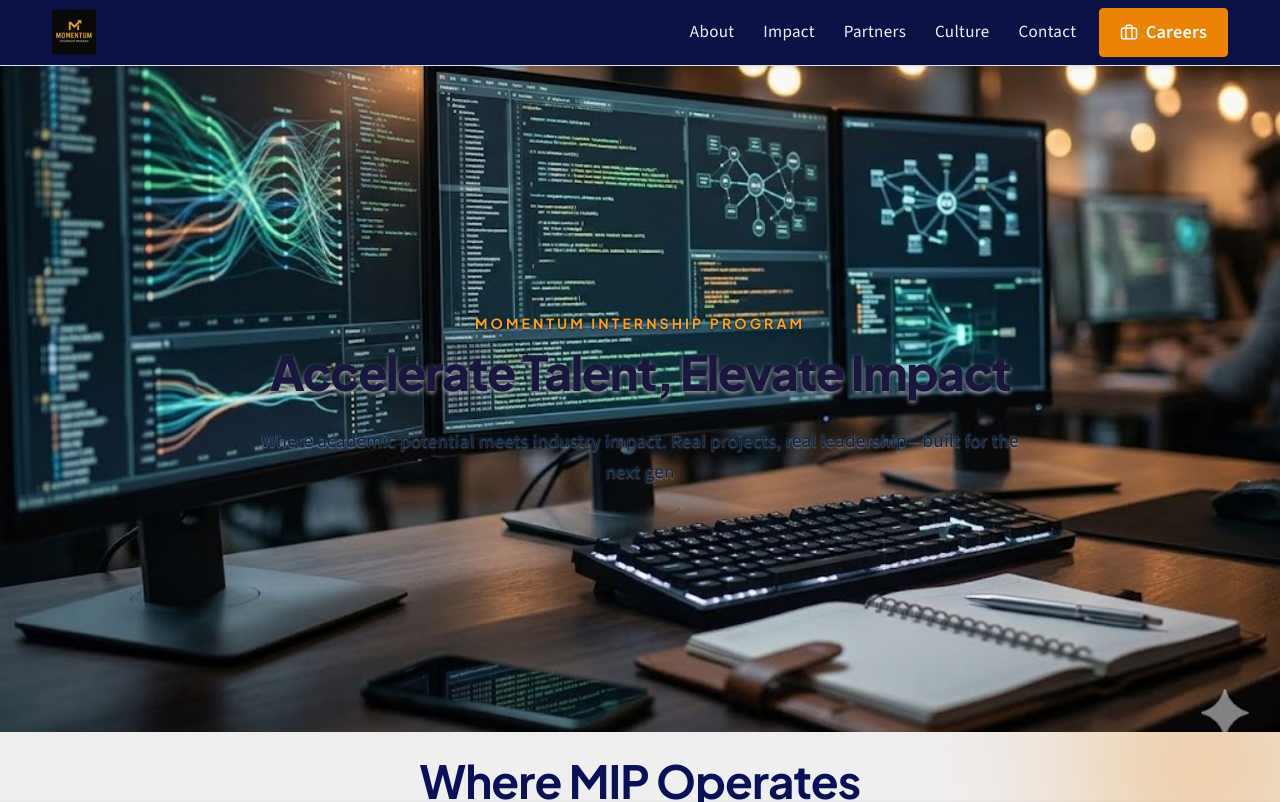
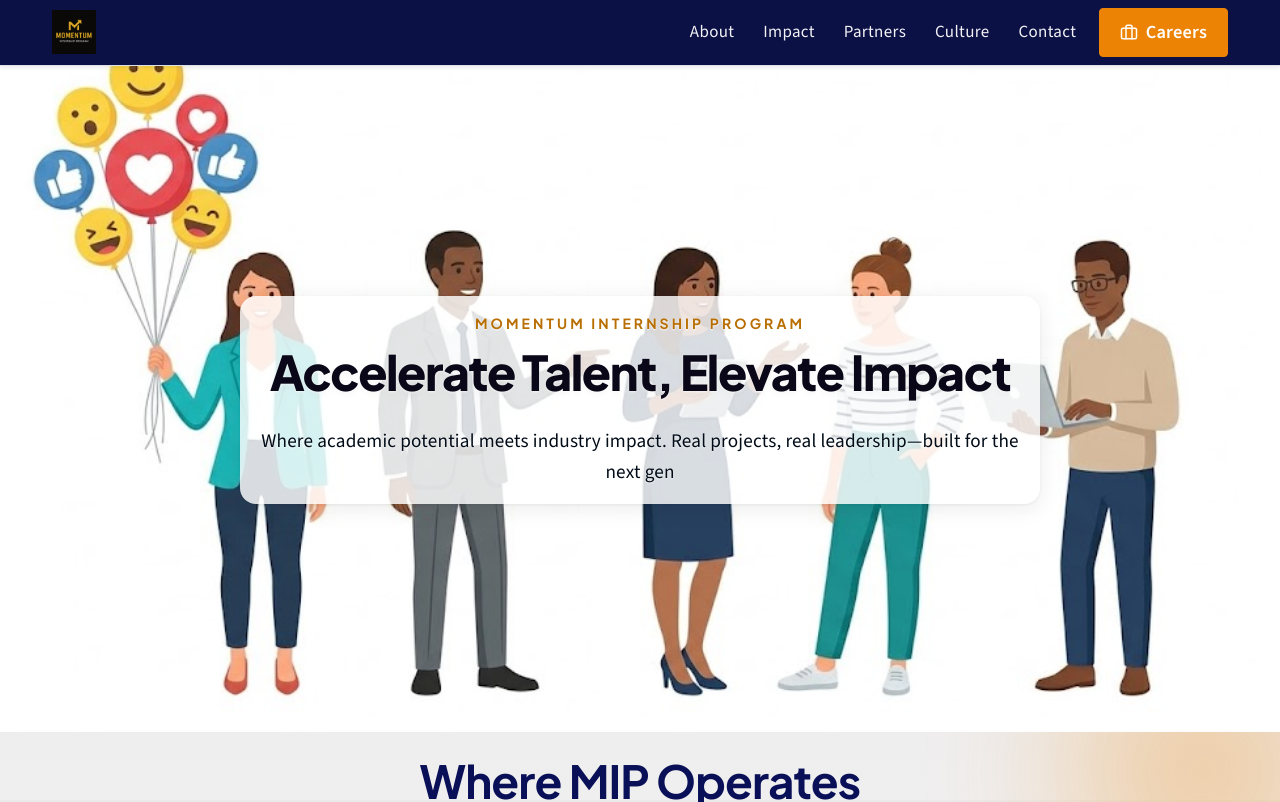
Before and after one commit to maherakhan85/STEM-MIP, a Next.js app: page / in a window 1280 px wide. Shown: the top 802 px of the page. Built offline with nearby package versions, Linux system fonts and the light colour scheme.

Commit message:
Updated Hero Section

```diff
--- a/src/app/globals.css
+++ b/src/app/globals.css
@@ -453,6 +453,7 @@ main {
   inset: 0;
   z-index: 0;
   overflow: hidden;
+  box-shadow: inset 0 0 120px rgba(0, 0, 0, 0.4), inset 0 0 240px rgba(0, 0, 0, 0.22);
 }
 
 .hero-bg-slide {
@@ -480,17 +481,12 @@ main {
   }
 }
 
-/* Light overlay so image appears lighter */
+/* White overlay on hero background images — more white */
 .hero-section::before {
   content: "";
   position: absolute;
   inset: 0;
-  background: linear-gradient(
-    180deg,
-    rgba(255, 255, 255, 0.55) 0%,
-    rgba(255, 255, 255, 0.4) 50%,
-    rgba(255, 255, 255, 0.5) 100%
-  );
+  background: rgba(255, 255, 255, 0.88);
   pointer-events: none;
   z-index: 0;
 }
@@ -513,9 +509,13 @@ main {
   align-items: center;
   justify-content: center;
   text-align: center;
-  max-width: 70rem;
+  max-width: 50rem;
   margin-left: auto;
   margin-right: auto;
+  background: rgba(255, 255, 255, 0.82);
+  padding: 1rem 1rem;
+  border-radius: 1rem;
+  box-shadow: 0 4px 24px rgba(0, 0, 0, 0.08), 0 1px 3px rgba(0, 0, 0, 0.06);
 }
 
 .hero-section .hero-intro-line {
@@ -524,15 +524,15 @@ main {
   margin-right: auto;
 }
 
-/* Hero text — refined typography with heading/body fonts */
+/* Hero text — highlighted, clear separation from background images */
 .hero-section .hero-tagline-3d {
   font-family: var(--font-heading), system-ui, sans-serif;
-  color: #fca31e !important;
+  color: #b86e00 !important;
   font-weight: 700 !important;
   font-size: 0.75rem !important;
   letter-spacing: 0.2em;
   text-transform: uppercase;
-  text-shadow: 0 1px 3px rgba(13, 13, 13, 0.95);
+  text-shadow: 0 1px 2px rgba(255, 255, 255, 0.9);
 }
 
 @media (min-width: 768px) {
@@ -545,12 +545,12 @@ main {
 .hero-section .hero-title-3d,
 .hero-section h1 {
   font-family: var(--font-heading), system-ui, sans-serif;
-  color: #1a173f !important;
+  color: #0a0818 !important;
   font-weight: 800 !important;
   font-size: 1.75rem !important;
   line-height: 1.2;
   letter-spacing: -0.03em;
-  text-shadow: 0 2px 4px rgba(175, 174, 174, 0.9);
+  text-shadow: 0 1px 3px rgba(255, 255, 255, 0.8), 0 2px 6px rgba(0, 0, 0, 0.06);
 }
 
 @media (min-width: 576px) {
@@ -571,12 +571,12 @@ main {
 .hero-section .text-muted,
 .hero-section p {
   font-family: var(--font-body), system-ui, sans-serif;
-  color: #06244a !important;
+  color: #020c18 !important;
   font-weight: 500 !important;
   font-size: 1.05rem !important;
   line-height: 1.6;
   letter-spacing: 0.01em;
-  text-shadow: 0 1px 2px rgba(241, 237, 237, 0.5);
+  text-shadow: 0 1px 2px rgba(255, 255, 255, 0.7);
 }
 
 @media (min-width: 768px) {
--- a/src/components/sections/HeroSection.tsx
+++ b/src/components/sections/HeroSection.tsx
@@ -10,8 +10,8 @@ const TYPEWRITER_START_DELAY_MS = 1100;
 const HERO_SLIDE_INTERVAL_MS = 5000;
 
 const HERO_BG_IMAGES = [
+  "/images/stem-hero-IT.jpg",
   "/images/stem-hero-HR.jpg",
-  "/images/stem-hero-IT.jpg",
   "/images/stem-hero-mkt.jpg",
   "/images/stem-hero-business.jpg",
 ];
```
